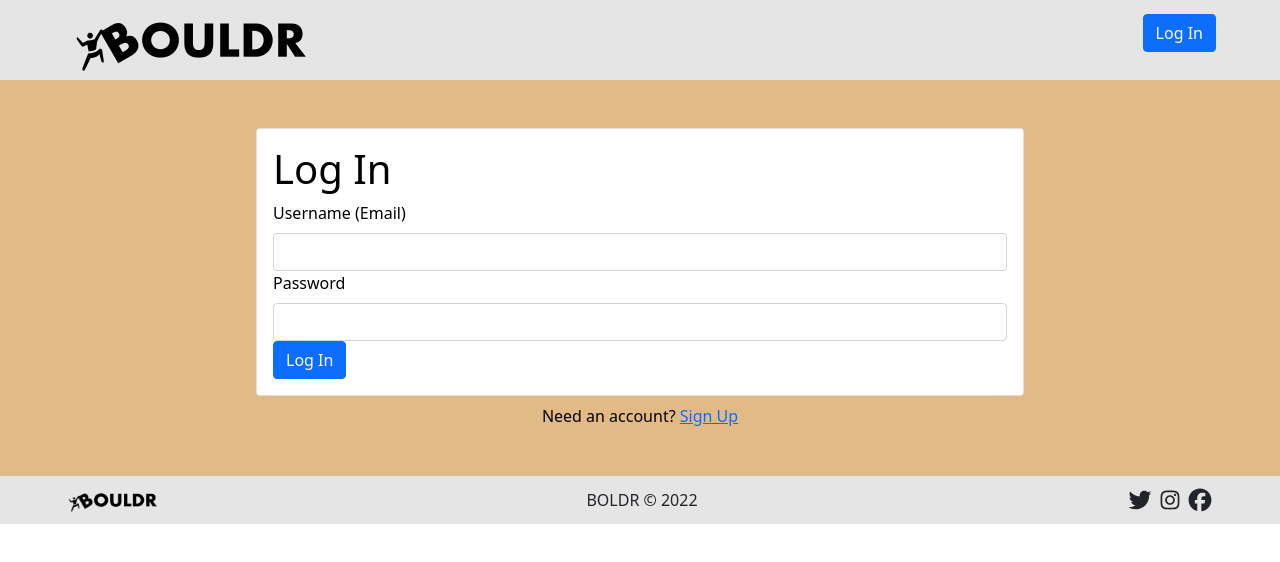
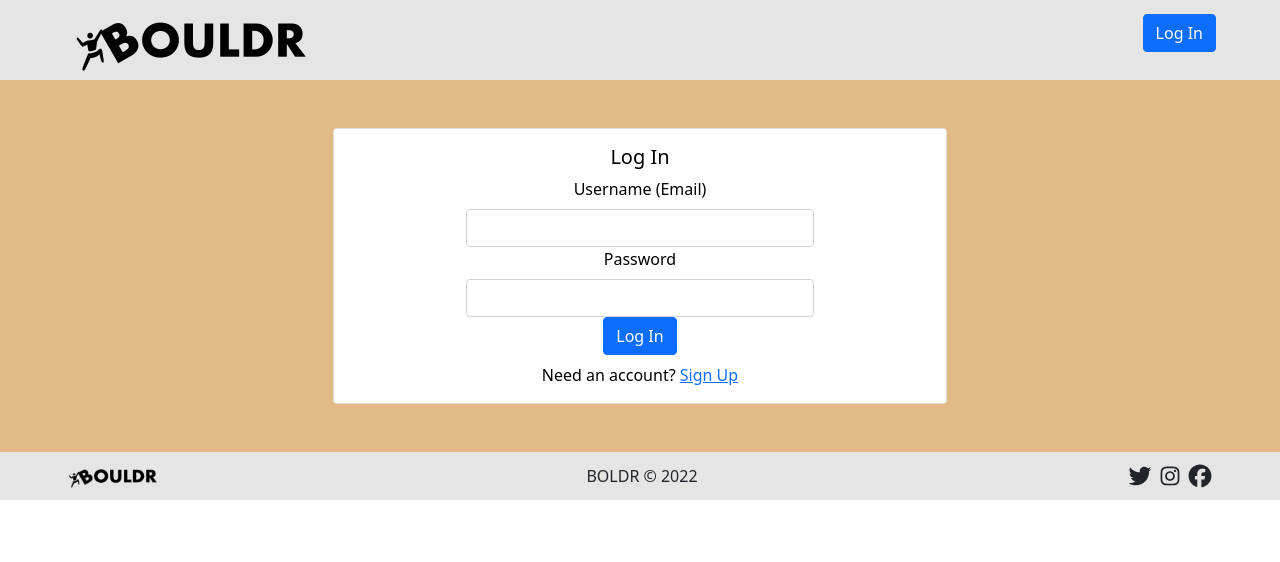
Before and after one commit to TJ178/BOULDR, a React (Create React App) app in the folder boldr/: page /login in a window 1280 px wide. Shown: the top 562 px of the page. Built offline with nearby package versions, Linux system fonts and the light colour scheme; no server answers.

Commit message:
Centered login card. Fixed loginpage css file.

```diff
--- a/boldr/src/pages/LoginPage.js
+++ b/boldr/src/pages/LoginPage.js
@@ -1,59 +1,60 @@
-import React, {useRef, useState} from "react";
+import React, { useRef, useState } from "react";
 import { Form, Button, Card, Alert } from "react-bootstrap";
-import { Link, useNavigate, Navigate } from 'react-router-dom';
-import classes from "./CreateAccountPage.module.css";
-import { useAuth } from '../contexts/AuthContext.js';
+import { Link, useNavigate, Navigate } from "react-router-dom";
+import classes from "./LoginPage.module.css";
+import { useAuth } from "../contexts/AuthContext.js";
 
 export default function CreateAccountPage() {
-	const emailRef = useRef()
-	const passwordRef = useRef()
-	const { login, currentUser } = useAuth()
-	const [error, setError] = useState('')
-	const [loading, setLoading] = useState(false)
+  const emailRef = useRef();
+  const passwordRef = useRef();
+  const { login, currentUser } = useAuth();
+  const [error, setError] = useState("");
+  const [loading, setLoading] = useState(false);
   const navigate = useNavigate();
 
   async function handleSubmit(e) {
-		e.preventDefault()
+    e.preventDefault();
     try {
-			setError('')
-			setLoading(true)
-			await login(emailRef.current.value, passwordRef.current.value)
+      setError("");
+      setLoading(true);
+      await login(emailRef.current.value, passwordRef.current.value);
       navigate("/");
-
     } catch {
-			setError('Failed to sign in')
+      setError("Failed to sign in");
     }
-		setLoading(false)
+    setLoading(false);
   }
 
   return (
     <>
-			{currentUser ? <Navigate to="/"/> : null}
-			<Card>
+      {currentUser ? <Navigate to="/" /> : null}
+      <div className={classes.flexbox}>
+        <Card className="text-center" style={{ width: "80%" }}>
           <Card.Body>
-				     <h1 className = {classes.signin_header}> Log In </h1>
+            <Card.Title>Log In</Card.Title>
             {currentUser && currentUser.email}
-					 {error && <Alert variant = "danger"> {error} </Alert>}
-					<Form onSubmit={handleSubmit}>
-					<Form.Group id = "email">
+            {error && <Alert variant="danger"> {error} </Alert>}
+            <div className={classes.flexbox}>
+              <Form onSubmit={handleSubmit} style={{ width: "60%" }}>
+                <Form.Group id="email">
                   <Form.Label>Username (Email)</Form.Label>
-						<Form.Control type = "email" ref = {emailRef} required />
+                  <Form.Control type="email" ref={emailRef} required />
                 </Form.Group>
-					<Form.Group id = "password">
+                <Form.Group id="password">
                   <Form.Label>Password</Form.Label>
-						<Form.Control type = "password" ref = {passwordRef} required />
+                  <Form.Control type="password" ref={passwordRef} required />
                 </Form.Group>
-					<Button disabled={loading} className={classes.submit} type="submit">
+                <Button disabled={loading} type="submit">
                   Log In
                 </Button>
-
               </Form>
-
-				</Card.Body>
-			</Card>
+            </div>
             <div className="w-100 text-center mt-2">
               Need an account? <Link to="/create-account">Sign Up</Link>
             </div>
+          </Card.Body>
+        </Card>
+      </div>
     </>
-	)
+  );
 }
--- a/boldr/src/pages/LoginPage.module.css
+++ b/boldr/src/pages/LoginPage.module.css
@@ -1,83 +1,4 @@
-body {
-  font-family: "VT323", monospace;
-  background-repeat: no-repeat;
-  background-color: #e2ba86;
-  background-position: center bottom;
-  background-attachment: fixed;
+.flexbox{
+  display: flex;
+  justify-content: center;
 }
-.signin_logo {
-  display: block;
-  margin-left: auto;
-  margin-right: auto;
-  width: 50%;
-}
-.signin_newAccount {
-  font-size: 12px;
-  color: black;
-  margin-left: 30px;
-  text-decoration: none;
-}
-
-.signin_header {
-  font-size: 30px;
-  color: black;
-  text-align: center;
-  margin-top: 30px;
-}
-
-.signin_label {
-  font-family: "Lucida Console", "Courier New", monospace;
-  font-size: 15.5px;
-  color: Black;
-  margin-left: 30px;
-  margin-top: 20px;
-}
-
-input[type="password"],
-input[type="form_control"] {
-  width: 50%;
-  padding: 5px 10px;
-  margin-left: 28px;
-  border: 2px solid black;
-  border-radius: 20px;
-  outline: none;
-}
-
-a:link[type="submit_i"] {
-  text-decoration: none;
-  text-align: center;
-  padding: 5px 10px;
-  width: 25%;
-  background-color: white;
-  border-color: #424549;
-  border: 2px solid black;
-  margin-top: -20px;
-  margin-right: 20px;
-  color: #424549;
-  float: right;
-  border-radius: 20px;
-  cursor: pointer;
-  outline: none;
-  position: relative;
-}
-
-a:hover {
-  background-color: #e2ba86;
-}
-
-h5 {
-  color: white;
-  background-color: #1e2124;
-  padding: 10px;
-  box-shadow: 5px 10px black;
-  border-radius: 15px;
-  visibility: hidden;
-  text-align: center;
-}
-
-h6 {
-  background-color: black;
-  color: white;
-  padding-left: 2em;
-  border-radius: 10px;
-}
```
Lines whose indentation alone changed are shown as unchanged.
